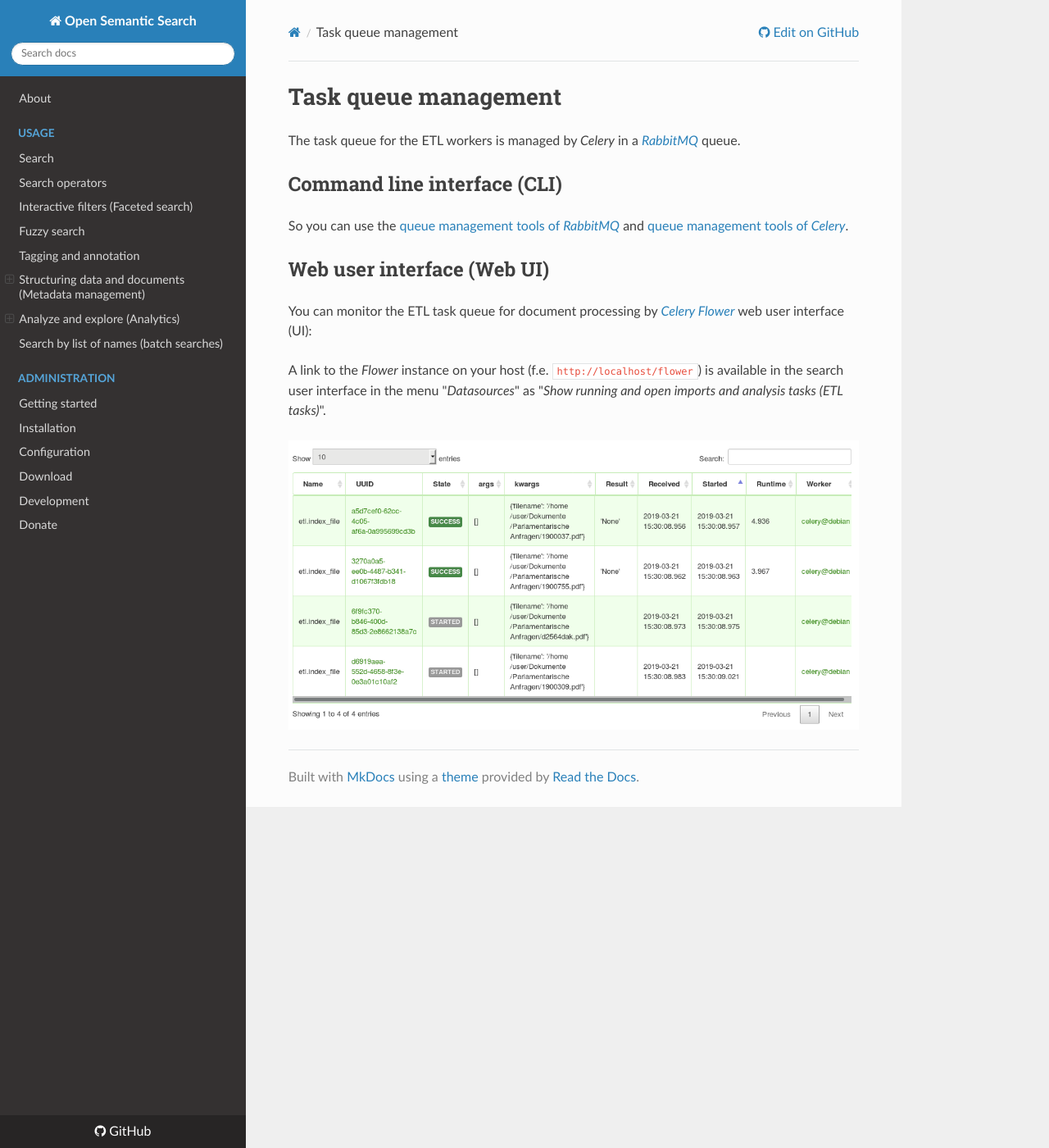
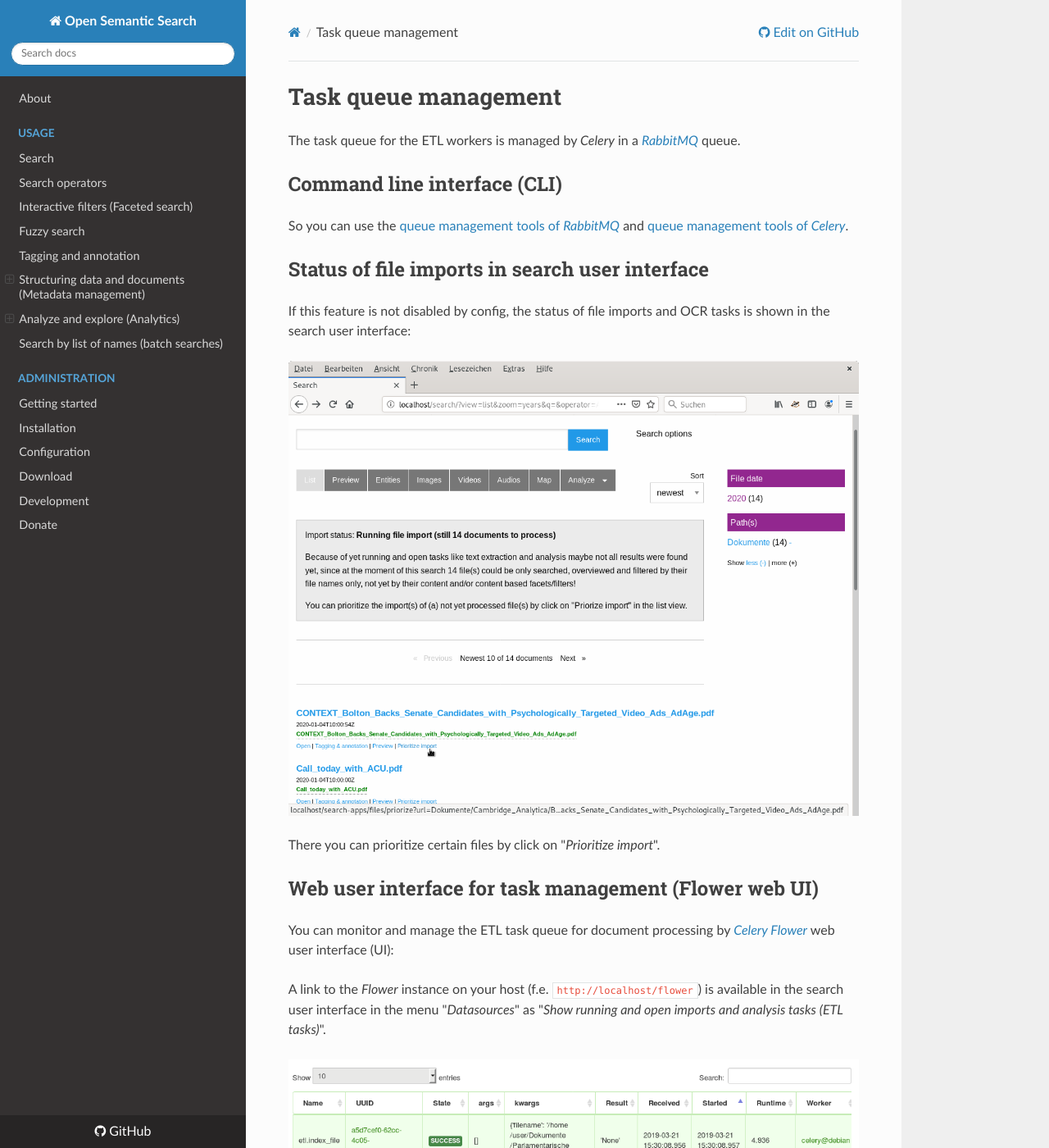
Before and after one commit to opensemanticsearch/open-semantic-search, an MkDocs documentation site: the page built from docs/doc/admin/queue/README.md, in a window 1280 px wide and 1400 px high. Shown: the whole window at 82% size. Built offline with MkDocs 1.6.1, drawn with Linux system fonts in a browser that asks for light colours; nearby versions of some CDN libraries.

Commit message:
Documentation: Task queue management and monitoring: Status of file imports in search user interface (#412)

```diff
--- a/docs/doc/admin/queue/README.md
+++ b/docs/doc/admin/queue/README.md
@@ -8,9 +8,18 @@ The task queue for the ETL workers is managed by *Celery* in a [*RabbitMQ*](http
 So you can use the [queue management tools of *RabbitMQ*](https://docs.celeryproject.org/en/stable/userguide/monitoring.html#rabbitmq) and [queue management tools of *Celery*](https://docs.celeryproject.org/en/stable/userguide/monitoring.html).
 
 
-## Web user interface (Web UI)
+## Status of file imports in search user interface
 
-You can monitor the ETL task queue for document processing by [*Celery Flower*](https://docs.celeryproject.org/en/stable/userguide/monitoring.html#flower-real-time-celery-web-monitor) web user interface (UI):
+If this feature is not disabled by config, the status of file imports and OCR tasks is shown in the search user interface:
+
+![](../../../screenshots/prioritize-import.png)
+
+There you can prioritize certain files by click on "*Prioritize import*".
+
+
+## Web user interface for task management (Flower web UI)
+
+You can monitor and manage the ETL task queue for document processing by [*Celery Flower*](https://docs.celeryproject.org/en/stable/userguide/monitoring.html#flower-real-time-celery-web-monitor) web user interface (UI):
 
 A link to the *Flower* instance on your host (f.e. `http://localhost/flower`) is available in the search user interface in the menu "*Datasources*" as "*Show running and open imports and analysis tasks (ETL tasks)*".
 
```
